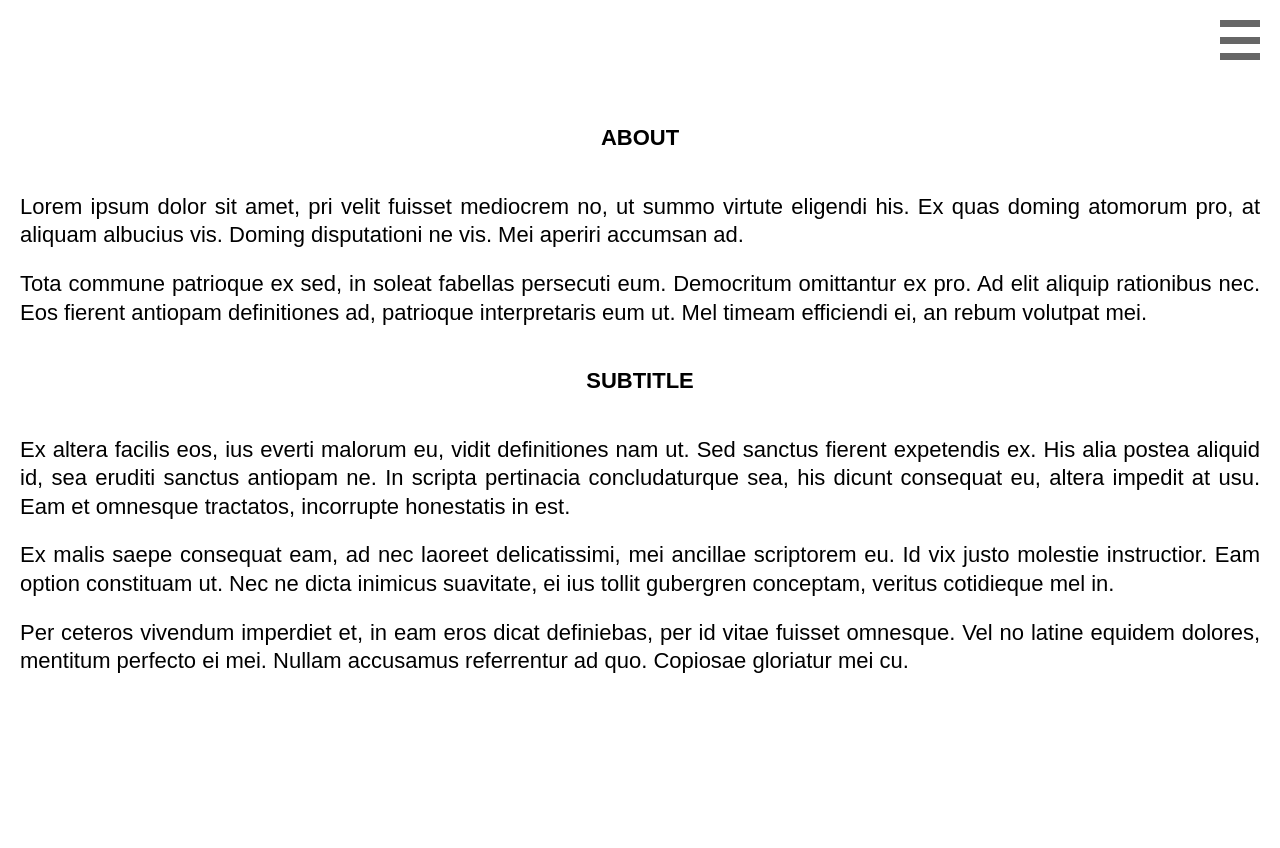
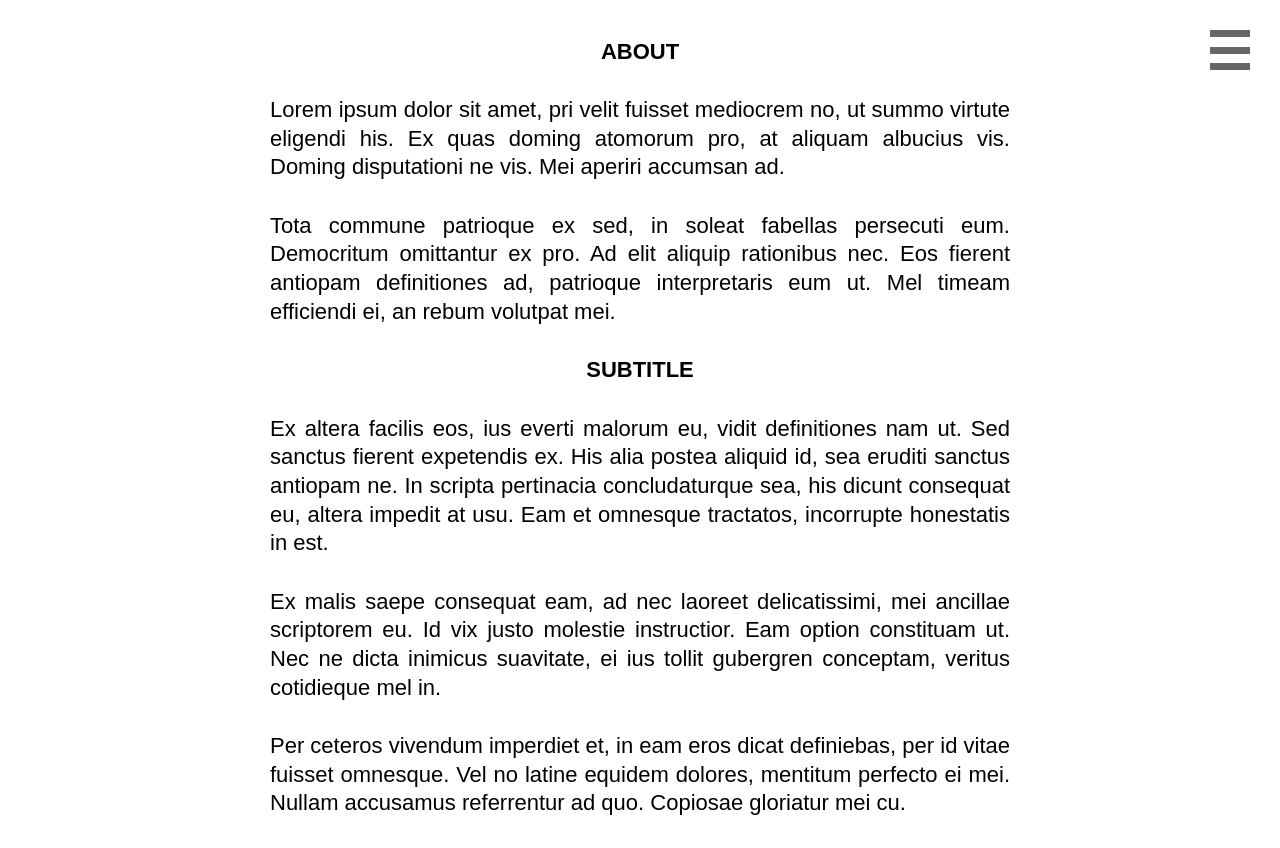
Before and after one commit to blatt3000/blatt3000, a website: page about/index.html in a window 1280 px wide. Before the commit the page ends 800 px from the top, so only its background shows below. Drawn offline with Linux system fonts and the light colour scheme.

Commit message:
Change page margin and max width for content

```diff
--- a/_src/assets/styles/base/headings.scss
+++ b/_src/assets/styles/base/headings.scss
@@ -4,7 +4,7 @@ h3,
 h4,
 h5,
 h6 {
-  padding-bottom: $page-margin * 2;
+  padding-bottom: $page-margin;
 
   font-weight: $font-weight-heavy;
   font-size: 1rem;
@@ -13,10 +13,14 @@ h6 {
   text-transform: uppercase;
 }
 
+h1 {
+  padding-top: $page-margin / 4;
+}
+
 h2,
 h3,
 h4,
 h5,
 h6 {
-  padding-top: $page-margin * 2;
+  padding-top: $page-margin;
 }
--- a/_src/assets/styles/layout/main.scss
+++ b/_src/assets/styles/layout/main.scss
@@ -1,8 +1,10 @@
 main {
   display: flex;
 
+  max-width: 800px;
   min-height: 100%;
 
+  margin: 0 auto;
   padding: $page-margin;
 
   align-items: center;
--- a/_src/assets/styles/variables.scss
+++ b/_src/assets/styles/variables.scss
@@ -34,4 +34,4 @@ $transition-timing-function: ease-in-out;
 
 // layout
 
-$page-margin: 20px;
+$page-margin: 30px;
```
Also changed, not shown: assets/styles/app.css.
